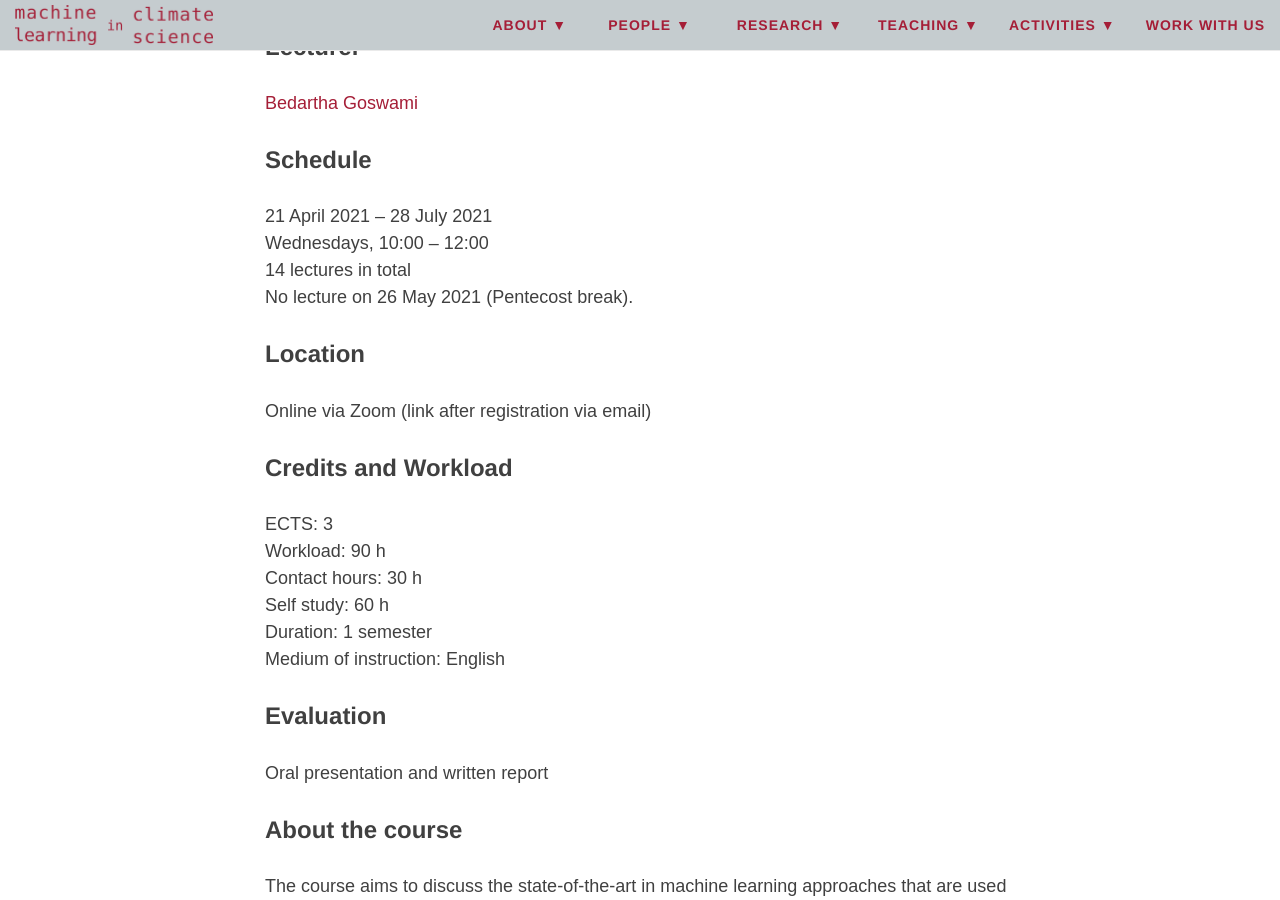
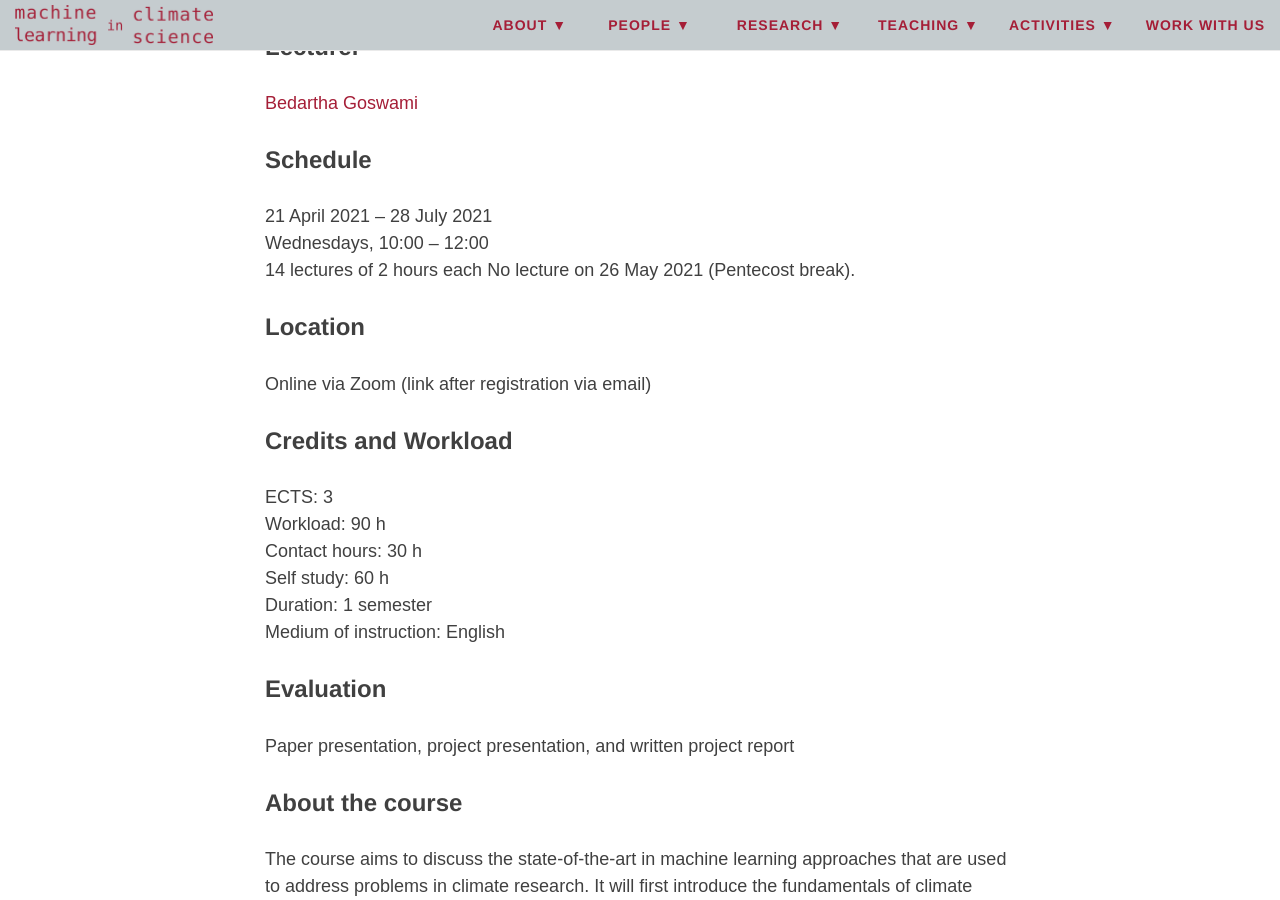
Before and after one commit to mlcs/mlcs.github.io, a Jekyll site: the page built from teaching/summer2021.md, in a window 1280 px wide and 900 px high, scrolled down 288 px. Built offline with Jekyll 4.4.1, drawn with Linux system fonts in a browser that asks for light colours; nearby versions of some CDN libraries.

Commit message:
teaching -> SoSe2021: update evaluation criteria

```diff
--- a/teaching/summer2021.md
+++ b/teaching/summer2021.md
@@ -12,7 +12,7 @@
 
 21 April 2021 -- 28 July 2021
 Wednesdays, 10:00 -- 12:00
-14 lectures in total
+14 lectures of 2 hours each
 No lecture on 26 May 2021 (Pentecost break).
 
 ### Location
@@ -30,7 +30,7 @@
 
 ### Evaluation
 
-Oral presentation and written report
+Paper presentation, project presentation, and written project report
 
 
 ### About the course
```
